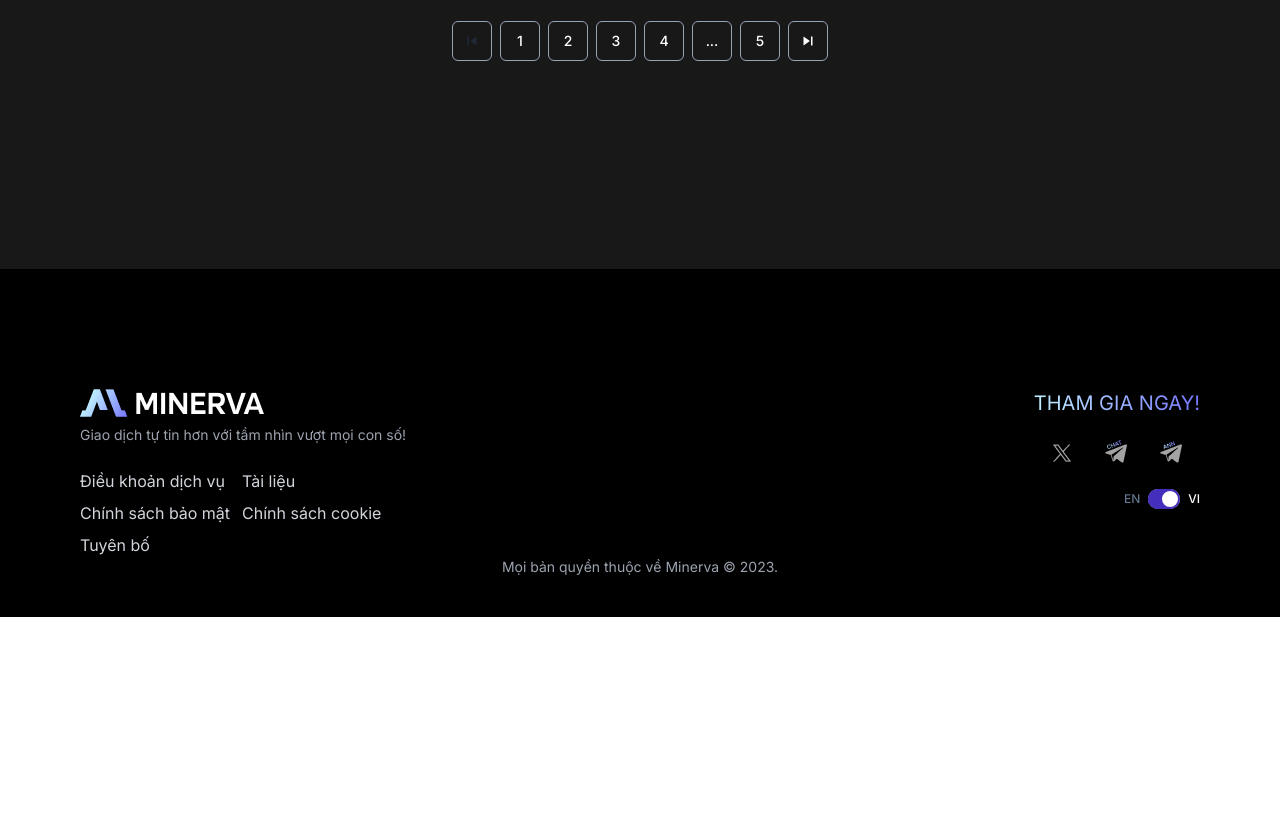
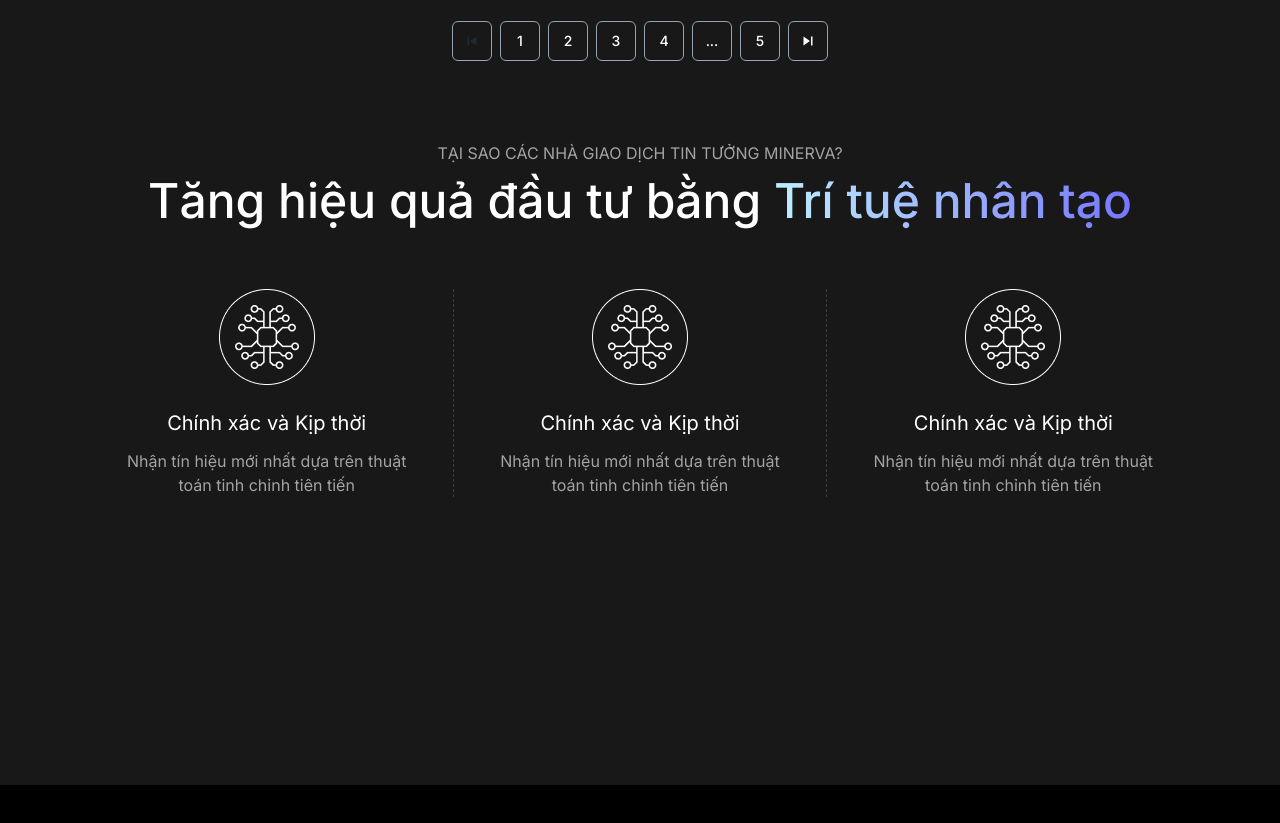
Before and after one commit to schmev91/minerva-static-clone, a website built with Vite: page index.html in a window 1280 px wide. Shown: the part 2049-2872 px from the top of the page. Before the commit the page ends 2666 px from the top, so only its background shows below. Built offline with nearby package versions, Linux system fonts and the light colour scheme; files whose address does not match are found by name.

Commit message:
info header

```diff
--- a/index.html
+++ b/index.html
@@ -1135,6 +1135,48 @@
         <!-- PAGINATION - END -->
       </section>
       <!-- MARKET ===== - END -->
+
+      <!-- ===== INFO - START -->
+      <section class="container py-20">
+        <!-- INFO HEADER - START -->
+        <div class="flex flex-col gap-3 text-center">
+          <p class="text-[#A3A3A3]">
+            TẠI SAO CÁC NHÀ GIAO DỊCH TIN TƯỞNG MINERVA?
+          </p>
+          <h1 class="text-5xl font-medium text-white">
+            Tăng hiệu quả đầu tư bằng
+            <span class="text-gradient">Trí tuệ nhân tạo</span>
+          </h1>
+        </div>
+
+        <div class="mt-16 grid grid-cols-3">
+          <div class="flex flex-col items-center px-9 text-center">
+            <img src="src/img/info/enhanced.png" alt="" />
+            <h3 class="mt-6 text-xl text-white">Chính xác và Kịp thời</h3>
+            <p class="mt-3 text-[#A3A3A3]">
+              Nhận tín hiệu mới nhất dựa trên thuật toán tinh chỉnh tiên tiến
+            </p>
+          </div>
+          <div
+            class="flex flex-col items-center border-x border-dashed border-[#3a3a3a] px-9 text-center"
+          >
+            <img src="src/img/info/enhanced.png" alt="" />
+            <h3 class="mt-6 text-xl text-white">Chính xác và Kịp thời</h3>
+            <p class="mt-3 text-[#A3A3A3]">
+              Nhận tín hiệu mới nhất dựa trên thuật toán tinh chỉnh tiên tiến
+            </p>
+          </div>
+          <div class="flex flex-col items-center px-9 text-center">
+            <img src="src/img/info/enhanced.png" alt="" />
+            <h3 class="mt-6 text-xl text-white">Chính xác và Kịp thời</h3>
+            <p class="mt-3 text-[#A3A3A3]">
+              Nhận tín hiệu mới nhất dựa trên thuật toán tinh chỉnh tiên tiến
+            </p>
+          </div>
+        </div>
+        <!-- INFO HEADER - END -->
+      </section>
+      <!-- INFO ===== - END -->
     </main>
     <!-- ===== INNER WRAPER ===== - END -->
 
```
Also changed, not shown: src/css/output.css.
